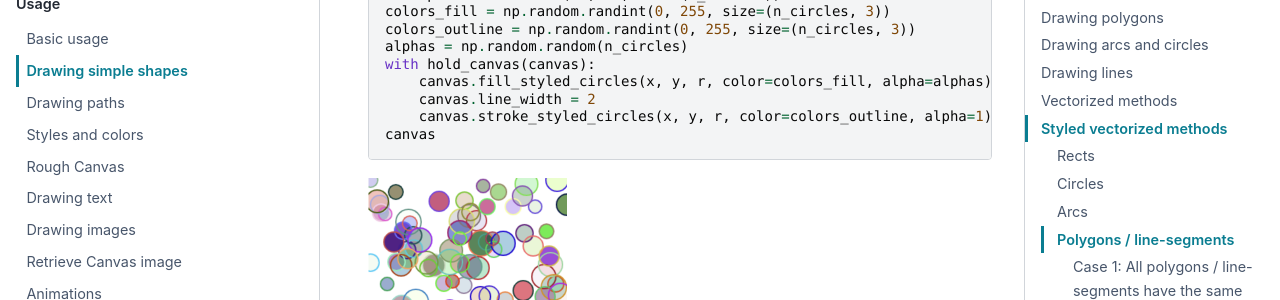
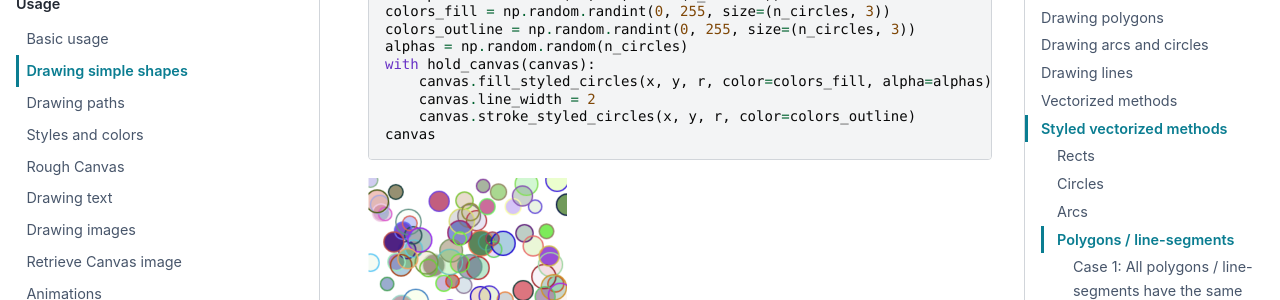
Before and after one commit to jupyter-widgets-contrib/ipycanvas, a Sphinx documentation site: the page built from docs/source/drawing_shapes.rst, in a window 1280 px wide and 900 px high, scrolled down 10453 px. Shown: the part 152-452 px from the top of the window. Built offline with Sphinx 7.4.7 and the PyData theme 0.15.4, drawn with Linux system fonts in a browser that asks for light colours; pages that are not in the unit, such as notebooks, are missing from menus.

Commit message:
Use alpha=1 as default for batch commands

```diff
--- a/docs/source/drawing_shapes.rst
+++ b/docs/source/drawing_shapes.rst
@@ -357,7 +357,7 @@
     with hold_canvas(canvas):
         canvas.fill_styled_circles(x, y, r, color=colors_fill, alpha=alphas)
         canvas.line_width = 2
-        canvas.stroke_styled_circles(x, y, r, color=colors_outline, alpha=1)
+        canvas.stroke_styled_circles(x, y, r, color=colors_outline)
     canvas
 
 
@@ -441,7 +441,7 @@
 
     points_per_polygon = np.ones([n_polygons]) * n_points_per_polygon
     with hold_canvas(canvas):
-        canvas.stroke_styled_polygons(polygons, color=colors_fill, alpha=1)
+        canvas.stroke_styled_polygons(polygons, color=colors_fill)
     canvas
 
 
@@ -474,7 +474,7 @@
                                           num=n_line_segments)[:, None]
 
     with hold_canvas(canvas):
-        canvas.stroke_styled_line_segments(line_segments, color=colors_fill, alpha=1)
+        canvas.stroke_styled_line_segments(line_segments, color=colors_fill)
     canvas
 
 
@@ -501,7 +501,7 @@
     colors = [(255, 0, 0), (0, 255, 0), (0, 0, 255)]
 
     with hold_canvas(canvas):
-        canvas.fill_styled_polygons(polygons, color=colors, alpha=1)
+        canvas.fill_styled_polygons(polygons, color=colors)
     canvas
 
 .. image:: images/draw_styled_polygons_from_list.png
```
Also changed, not shown: 4 other files.
